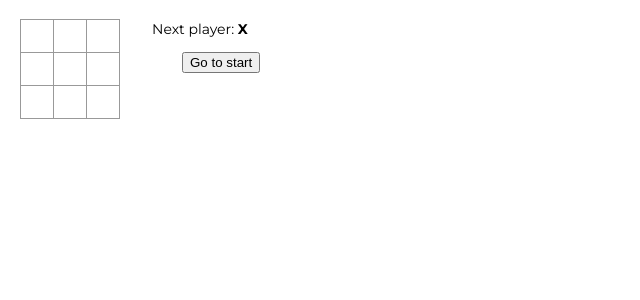
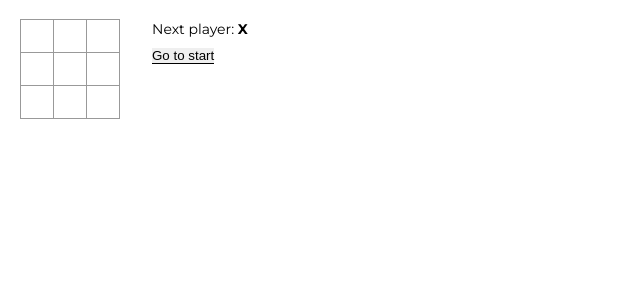
Before and after one commit to inwisloklem/react-tutorial, a React app: page / in a window 1280 px wide. Shown: the top 300 px of the page, without its empty margins (0-640 px from the left). Built offline with nearby package versions, Linux system fonts and the light colour scheme.

Commit message:
Add game state styles

```diff
--- a/src/components/Game/index.module.sass
+++ b/src/components/Game/index.module.sass
@@ -4,3 +4,20 @@
 
 .gameInfo
   margin-left: 20px
+
+.moveList
+  margin: 0
+  padding: 0
+  display: flex
+  flex-direction: column
+  align-items: flex-start
+
+.moveListBtn
+  padding: 0
+  border: none
+  border-bottom: solid 1px #000
+  outline: none
+  cursor: pointer
+
+.status
+  margin-bottom: 10px
```
